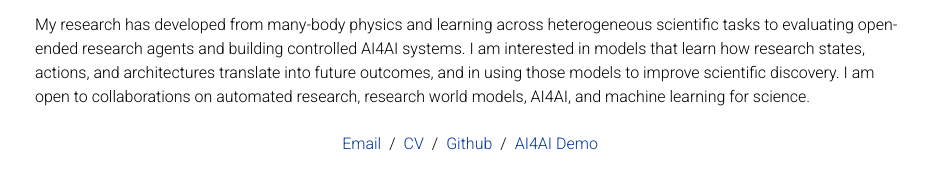
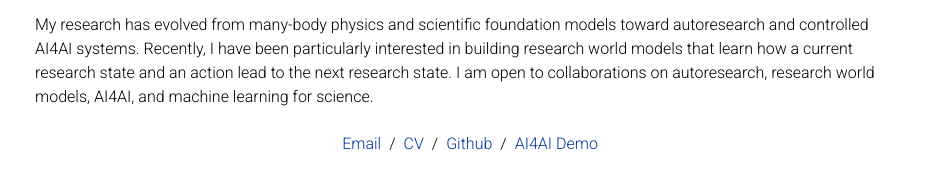
Before and after one commit to bangzhehuang/bangzhehuang.github.io, a website: page index.html in a window 1280 px wide. Shown: the part 243-419 px from the top of the page, without its empty margins (170-1100 px from the left). Drawn offline with Linux system fonts and the light colour scheme.

Commit message:
Update research interests

```diff
--- a/index.html
+++ b/index.html
@@ -69,12 +69,11 @@
             Shanghai Jiao Tong University.
           </p>
           <p>
-            My research has developed from many-body physics and learning across
-            heterogeneous scientific tasks to evaluating open-ended research agents
-            and building controlled AI4AI systems. I am interested in models that
-            learn how research states, actions, and architectures translate into
-            future outcomes, and in using those models to improve scientific
-            discovery. I am open to collaborations on automated research, research
+            My research has evolved from many-body physics and scientific foundation
+            models toward autoresearch and controlled AI4AI systems. Recently, I
+            have been particularly interested in building research world models
+            that learn how a current research state and an action lead to the next
+            research state. I am open to collaborations on autoresearch, research
             world models, AI4AI, and machine learning for science.
           </p>
         </div>
```
